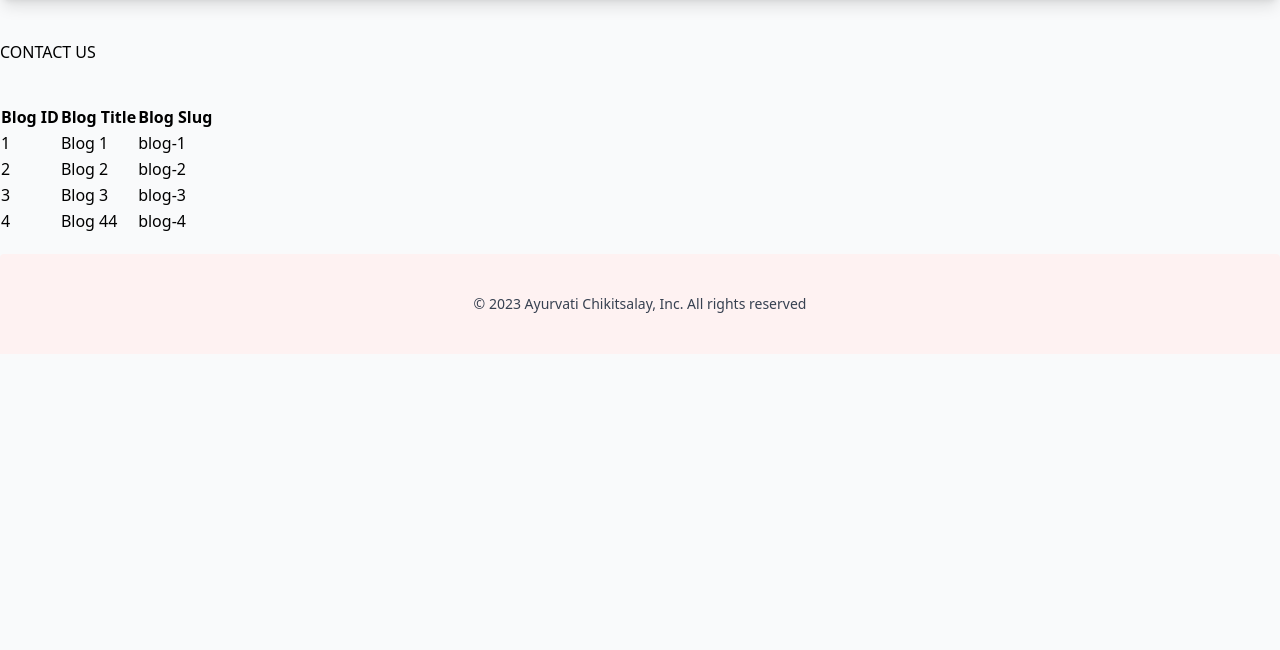
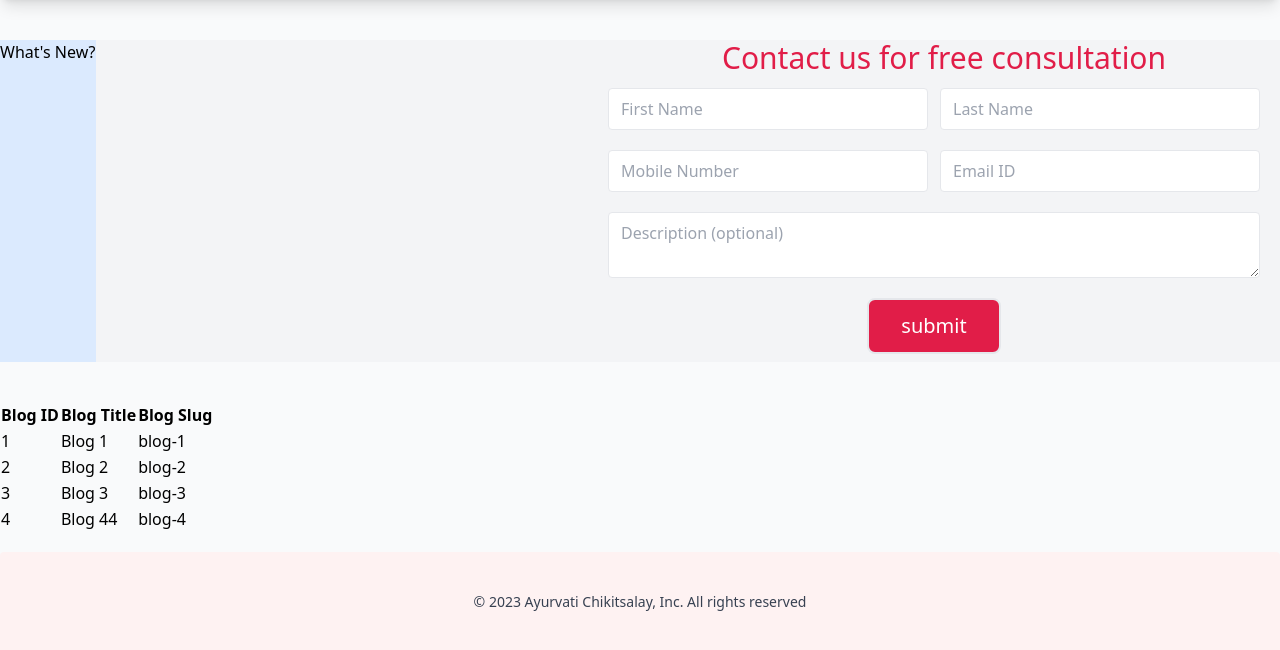
Before and after one commit to ayurvati-chikitsalay/ayurvati_2.0, a plain HTML site: page index.html in a window 1280 px wide. Shown: the part 114-764 px from the top of the page. Drawn offline with Linux system fonts and the light colour scheme.

Commit message:
contact us form added

```diff
--- a/index.html
+++ b/index.html
@@ -52,8 +52,28 @@
             </div>
         </div>
     </div>    <div id="hero" class="container mx-auto">
-        <div class="hidden md:flex flex-row justify-between my-10 gap-5">
-            <div id="contact_us_form" class="col-8">CONTACT US</div>
+        <div class="hidden md:flex flex-row justify-between my-10 gap-5 bg-gray-100">
+            <div id="whats_new" class="col-4 bg-blue-100">What's New?</div>
+            <div id="contact_us" class="col-8">
+                <div class="flex flex-col h-full items-center">
+                <p class="text-3xl text-rose-600">Contact us for free consultation</p>
+                <form id="appointment_form">
+                    <div class="grid grid-flow-row-dense gap-x-3 gap-y-5 place-items-center md:grid-cols-2 mr-5 mt-3">
+                        <input type="text" value="First Name"
+                            class="appearance-none block w-80 text-gray-400 border rounded py-2 px-3 focus:text-black hover:border-pink-700">
+                        <input type="text" value="Last Name"
+                            class="appearance-none block w-full text-gray-400 border rounded py-2 px-3 focus:text-black hover:border-pink-700">
+                        <input type="text" value="Mobile Number"
+                            class="appearance-none block w-full text-gray-400 border rounded py-2 px-3 focus:text-black hover:border-pink-700">
+                        <input type="text" value="Email ID"
+                            class="appearance-none block w-full text-gray-400 border rounded py-2 px-3 focus:text-black hover:border-pink-700">
+                        <textarea
+                            class="appearance-none block w-full text-gray-400 border rounded py-2 px-3 focus:text-black hover:border-pink-700 col-span-2">Description (optional)</textarea>
+                        <input type="submit" value="submit"
+                            class="mb-2 px-8 py-3 col-span-2 bg-rose-600 border-2 rounded-lg text-white text-xl hover:bg-rose-100 hover:border-rose-600 hover:border-2 hover:text-rose-600" />
+                    </div>
+                </form>
+            </div>        </div>
         </div>
     </div>    <div id="blogs" class="container mx-auto">
         <table class="table table-hover table-bordered border-primary">
```
Also changed, not shown: static/css/tailwind.css.
